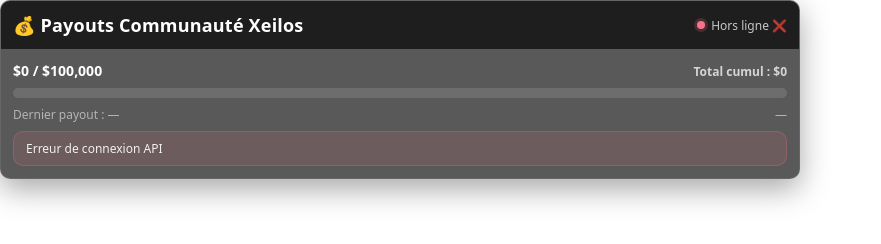
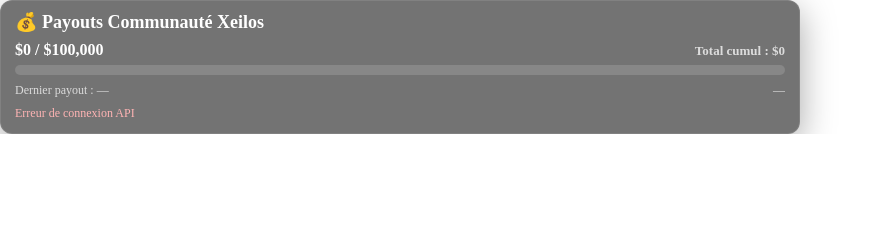
Before and after one commit to Pierre618/xeilos-payout-counter, a website: page public/widget.html in a window 1280 px wide. Shown: the whole page, without its empty margins (0-881 px from the left). Drawn offline with Linux system fonts and the light colour scheme; no server answers.

Commit message:
Update widget.html

```diff
--- a/public/widget.html
+++ b/public/widget.html
@@ -5,277 +5,221 @@
   <meta name="viewport" content="width=device-width,initial-scale=1" />
   <title>Payouts Communauté Xeilos</title>
   <style>
+    /* =========================================================
+      🎨 COULEURS FACILES A MODIFIER ICI
+      (on ne touche pas à la police comme demandé)
+    ========================================================= */
     :root{
-      --bg: rgba(0,0,0,0.65);
-      --panel: rgba(20,20,20,0.85);
+      --card-bg: rgba(0,0,0,.55);
+      --card-border: rgba(255,255,255,.10);
+
       --text: #ffffff;
-      --muted: rgba(255,255,255,0.75);
-      --muted2: rgba(255,255,255,0.55);
-      --barBg: rgba(255,255,255,0.12);
-      --barFill: rgba(255,255,255,0.92);
-      --ok: #4ade80;
-      --err: #fb7185;
-      --shadow: 0 10px 30px rgba(0,0,0,0.35);
-      --radius: 10px;
-      --pad: 12px;
-      --w: 800px;
+      --muted: rgba(255,255,255,.75);
+
+      --bar-bg: rgba(255,255,255,.14);
+      --bar-fill: #ffffff;
+
+      --shadow: 0 10px 35px rgba(0,0,0,.35);
     }
 
-    html,body{
-      margin:0;
-      padding:0;
-      background: transparent;
-      font-family: system-ui, -apple-system, Segoe UI, Roboto, Arial, sans-serif;
-      color: var(--text);
+    /* Fond transparent pour Streamlabs */
+    html, body {
+      background: rgba(0,0,0,0);
+      margin: 0;
+      padding: 0;
+      overflow: hidden;
     }
 
-    .root{
-      width: var(--w);
+    .root {
+      width: 800px;            /* tu peux ajuster dans Streamlabs */
+      border-radius: 12px;
+      background: var(--card-bg);
+      border: 1px solid var(--card-border);
+      box-shadow: var(--shadow);
+      color: var(--text);
+      padding: 12px 14px;
       box-sizing: border-box;
-      background: var(--bg);
-      border-radius: var(--radius);
-      overflow: hidden;
-      box-shadow: var(--shadow);
-      border: 1px solid rgba(255,255,255,0.08);
     }
 
-    .header{
-      padding: var(--pad);
-      background: var(--panel);
-      display:flex;
-      align-items:center;
-      justify-content:space-between;
+    .top {
+      display: flex;
+      align-items: center;
+      justify-content: space-between;
       gap: 12px;
+      margin-bottom: 8px;
     }
 
-    .title{
+    .title {
+      font-weight: 700;
       font-size: 18px;
-      font-weight: 800;
-      letter-spacing: 0.2px;
-      display:flex;
-      align-items:center;
+      line-height: 1.1;
+      display: flex;
+      align-items: center;
       gap: 8px;
+    }
+
+    /* ✅ ON CACHE "EN LIGNE" */
+    .status {
+      display: none !important;
+    }
+
+    .line1 {
+      display: flex;
+      align-items: baseline;
+      justify-content: space-between;
+      gap: 12px;
+      margin-bottom: 6px;
+    }
+
+    .leftAmount {
+      font-weight: 700;
+      font-size: 16px;
       white-space: nowrap;
     }
 
-    .status{
-      font-size: 12px;
-      color: var(--muted);
-      display:flex;
-      align-items:center;
-      gap: 6px;
-      white-space: nowrap;
-    }
-    .dot{
-      width: 8px;
-      height: 8px;
-      border-radius: 999px;
-      background: var(--err);
-      box-shadow: 0 0 0 3px rgba(251,113,133,0.18);
-      flex: 0 0 auto;
-    }
-    .dot.ok{
-      background: var(--ok);
-      box-shadow: 0 0 0 3px rgba(74,222,128,0.18);
-    }
-
-    .content{
-      padding: var(--pad);
-      display:flex;
-      flex-direction:column;
-      gap: 8px;
-    }
-
-    .line1{
-      display:flex;
-      align-items:baseline;
-      justify-content:space-between;
-      gap: 10px;
-      font-weight: 700;
-    }
-    .progressText{
-      font-size: 14px;
-      color: var(--text);
-      white-space: nowrap;
-    }
-    .totalText{
-      font-size: 12px;
+    .rightTotal {
+      font-weight: 600;
+      font-size: 13px;
       color: var(--muted);
       white-space: nowrap;
     }
 
-    .bar{
+    .bar {
       width: 100%;
       height: 10px;
       border-radius: 999px;
-      background: var(--barBg);
-      overflow:hidden;
+      background: var(--bar-bg);
+      overflow: hidden;
       position: relative;
     }
-    .fill{
+
+    .fill {
       height: 100%;
       width: 0%;
-      background: var(--barFill);
+      background: var(--bar-fill);
       border-radius: 999px;
-      transition: width 0.6s ease;
+      transition: width .35s ease;
     }
 
-    .line2{
-      display:flex;
-      align-items:center;
-      justify-content:space-between;
+    .bottom {
+      display: flex;
+      justify-content: space-between;
       gap: 10px;
+      margin-top: 8px;
       font-size: 12px;
-      color: var(--muted2);
-    }
-    .last{
-      overflow:hidden;
+      color: var(--muted);
+      white-space: nowrap;
+      overflow: hidden;
       text-overflow: ellipsis;
-      white-space: nowrap;
-      max-width: 70%;
-    }
-    .time{
-      white-space: nowrap;
     }
 
-    .error{
-      display:none;
-      padding: 8px 12px;
-      background: rgba(251,113,133,0.12);
-      border: 1px solid rgba(251,113,133,0.25);
-      color: rgba(255,255,255,0.9);
-      border-radius: 10px;
+    .err {
+      margin-top: 8px;
       font-size: 12px;
-    }
-
-    /* Flash animation quand un milestone est atteint */
-    .milestoneHit .rootFlash{
-      animation: flash 2.2s ease;
-    }
-    @keyframes flash{
-      0%{ filter: brightness(1); }
-      12%{ filter: brightness(1.25); }
-      25%{ filter: brightness(1.05); }
-      40%{ filter: brightness(1.20); }
-      100%{ filter: brightness(1); }
-    }
-
-    .rootFlash{
-      border-radius: var(--radius);
+      color: #ffb4b4;
+      display: none;
     }
   </style>
 </head>
 
 <body>
-  <div id="root" class="rootFlash">
-    <div class="root">
-      <div class="header">
-        <div class="title">💰 Payouts Communauté Xeilos</div>
-        <div class="status"><span id="dot" class="dot"></span><span id="statusText">Hors ligne</span></div>
+  <div class="root" id="root">
+    <div class="top">
+      <div class="title">💰 Payouts Communauté Xeilos</div>
+      <div class="status" id="status">En ligne ✅</div>
+    </div>
+
+    <div class="line1">
+      <div class="leftAmount">
+        <span id="currentInStep">$0</span> / <span id="stepAmount">$100,000</span>
       </div>
-
-      <div class="content">
-        <div class="line1">
-          <div class="progressText"><span id="cycleCurrent">$0</span> / <span id="cycleTarget">$100,000</span></div>
-          <div id="totalGlobal" class="totalText">Total cumul : $0</div>
-        </div>
-
-        <div class="bar"><div id="fill" class="fill"></div></div>
-
-        <div class="line2">
-          <div id="lastLine" class="last">Dernier payout : —</div>
-          <div id="timeAgo" class="time">—</div>
-        </div>
-
-        <div id="errBox" class="error">Erreur de connexion API</div>
+      <div class="rightTotal">
+        Total cumul : <span id="totalAll">$0</span>
       </div>
     </div>
+
+    <div class="bar">
+      <div class="fill" id="fill"></div>
+    </div>
+
+    <div class="bottom">
+      <div id="lastText">Dernier payout : —</div>
+      <div id="ageText">—</div>
+    </div>
+
+    <div class="err" id="err">Erreur de connexion API</div>
   </div>
 
   <script>
-    // ⚙️ IMPORTANT : ton API est servie sur le même domaine Railway
-    // Donc on peut utiliser un chemin relatif => pas de CORS, pas d’erreurs.
-    const API_URL = "/payouts";
+    // ✅ L'API est servie par le même domaine Railway
+    const API_URL = `${window.location.origin}/payouts`;
 
-    const elDot = document.getElementById("dot");
-    const elStatus = document.getElementById("statusText");
-    const elCycleCurrent = document.getElementById("cycleCurrent");
-    const elCycleTarget = document.getElementById("cycleTarget");
-    const elFill = document.getElementById("fill");
-    const elLast = document.getElementById("lastLine");
-    const elTime = document.getElementById("timeAgo");
-    const elErr = document.getElementById("errBox");
-    const elTotalGlobal = document.getElementById("totalGlobal");
-    const root = document.getElementById("root");
-
-    function fmtUSD(n){
+    function money(n){
       const v = Number(n || 0);
       return v.toLocaleString("en-US", { style: "currency", currency: "USD", maximumFractionDigits: 0 });
     }
 
     function timeAgo(ts){
       const t = Number(ts || 0);
-      if(!t) return "—";
+      if (!t) return "—";
       const diff = Date.now() - t;
-      if(diff < 0) return "—";
+      if (diff < 10_000) return "à l'instant";
       const s = Math.floor(diff / 1000);
-      if(s < 10) return "à l’instant";
-      if(s < 60) return "il y a " + s + "s";
+      if (s < 60) return `il y a ${s}s`;
       const m = Math.floor(s / 60);
-      if(m < 60) return "il y a " + m + " min";
+      if (m < 60) return `il y a ${m} min`;
       const h = Math.floor(m / 60);
-      if(h < 24) return "il y a " + h + "h";
+      if (h < 24) return `il y a ${h} h`;
       const d = Math.floor(h / 24);
-      return "il y a " + d + "j";
+      return `il y a ${d} j`;
     }
+
+    const elFill = document.getElementById("fill");
+    const elCurrent = document.getElementById("currentInStep");
+    const elStep = document.getElementById("stepAmount");
+    const elTotal = document.getElementById("totalAll");
+    const elLast = document.getElementById("lastText");
+    const elAge = document.getElementById("ageText");
+    const elErr = document.getElementById("err");
+    const elStatus = document.getElementById("status");
 
     async function refresh(){
       try{
+        elErr.style.display = "none";
+
         const res = await fetch(API_URL, { cache: "no-store" });
-        if(!res.ok) throw new Error("HTTP " + res.status);
+        if(!res.ok) throw new Error(`HTTP ${res.status}`);
         const data = await res.json();
 
-        // --- ONLINE UI
-        elDot.classList.add("ok");
-        elStatus.textContent = "En ligne ✅";
-        elErr.style.display = "none";
+        // data: { total, step, lastPayout, lastStudent, lastAt, milestone, milestoneJustHit }
 
         const total = Number(data.total || 0);
         const step = Number(data.step || 100000);
 
-        // ✅ Cycle logic : barre repart tous les 100k, total reste cumulatif
-        const cycleIndex = Math.floor(total / step);      // 0,1,2,3...
-        const cycleStart = cycleIndex * step;             // 0,100k,200k...
-        const cycleProgress = total - cycleStart;         // 0..step-1 (ou step)
-        const pct = Math.max(0, Math.min(100, (cycleProgress / step) * 100));
+        // ✅ barre = progression dans le cycle courant
+        const inStep = total % step;
 
-        elCycleCurrent.textContent = fmtUSD(cycleProgress);
-        elCycleTarget.textContent  = fmtUSD(step);
+        elCurrent.textContent = money(inStep);
+        elStep.textContent = money(step);
+        elTotal.textContent = money(total);
+
+        const pct = Math.max(0, Math.min(100, (inStep / step) * 100));
         elFill.style.width = pct.toFixed(2) + "%";
 
-        // Total cumulatif affiché à part
-        elTotalGlobal.textContent = "Total cumul : " + fmtUSD(total);
-
-        // Dernier payout validé
         const lp = Number(data.lastPayout || 0);
-        const ls = String(data.lastStudent || "").trim();
-
-        if(lp > 0 && ls){
-          elLast.textContent = "Dernier payout : " + fmtUSD(lp) + " • " + ls;
+        const ls = (data.lastStudent || "").trim();
+        if(lp > 0){
+          elLast.textContent = `Dernier payout : ${money(lp)} • ${ls || "—"}`;
         } else {
           elLast.textContent = "Dernier payout : —";
         }
-        elTime.textContent = timeAgo(data.lastAt);
 
-        // Animation milestone (100k,200k,300k...)
-        if(data.milestoneJustHit){
-          root.classList.add("milestoneHit");
-          setTimeout(() => root.classList.remove("milestoneHit"), 2500);
-        }
+        elAge.textContent = timeAgo(data.lastAt);
+
+        // (status caché mais on le met quand même à jour)
+        elStatus.textContent = "En ligne ✅";
 
       } catch(e){
-        // --- OFFLINE UI
-        elDot.classList.remove("ok");
         elStatus.textContent = "Hors ligne ❌";
         elErr.style.display = "block";
       }
```
